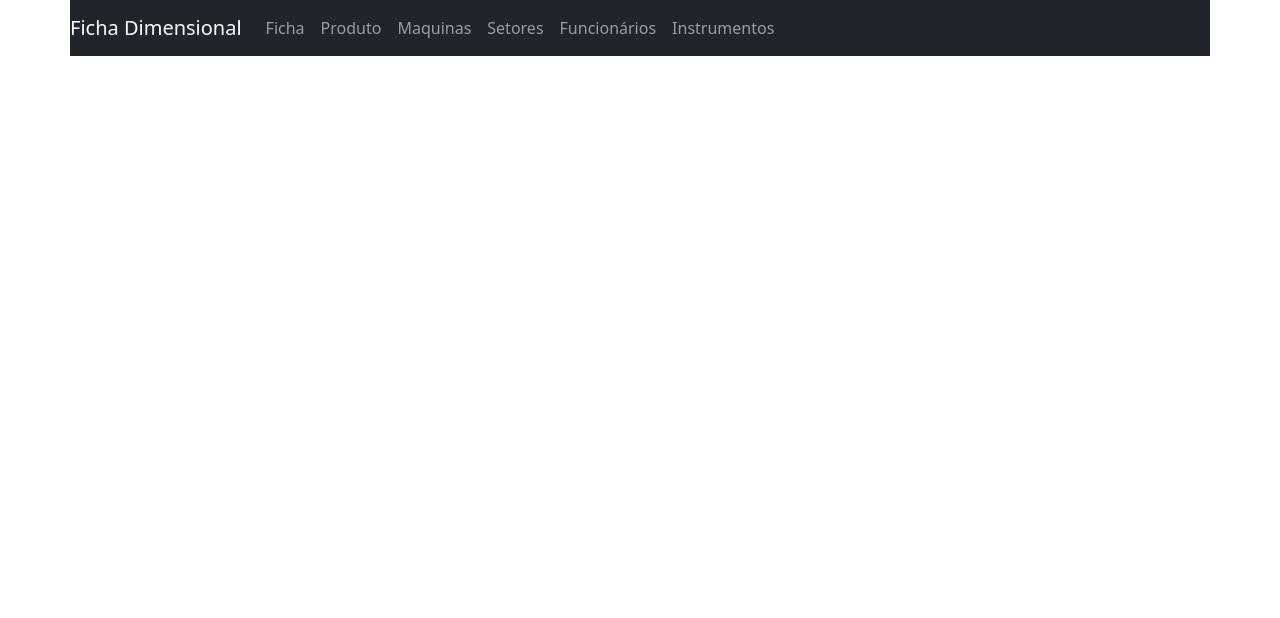
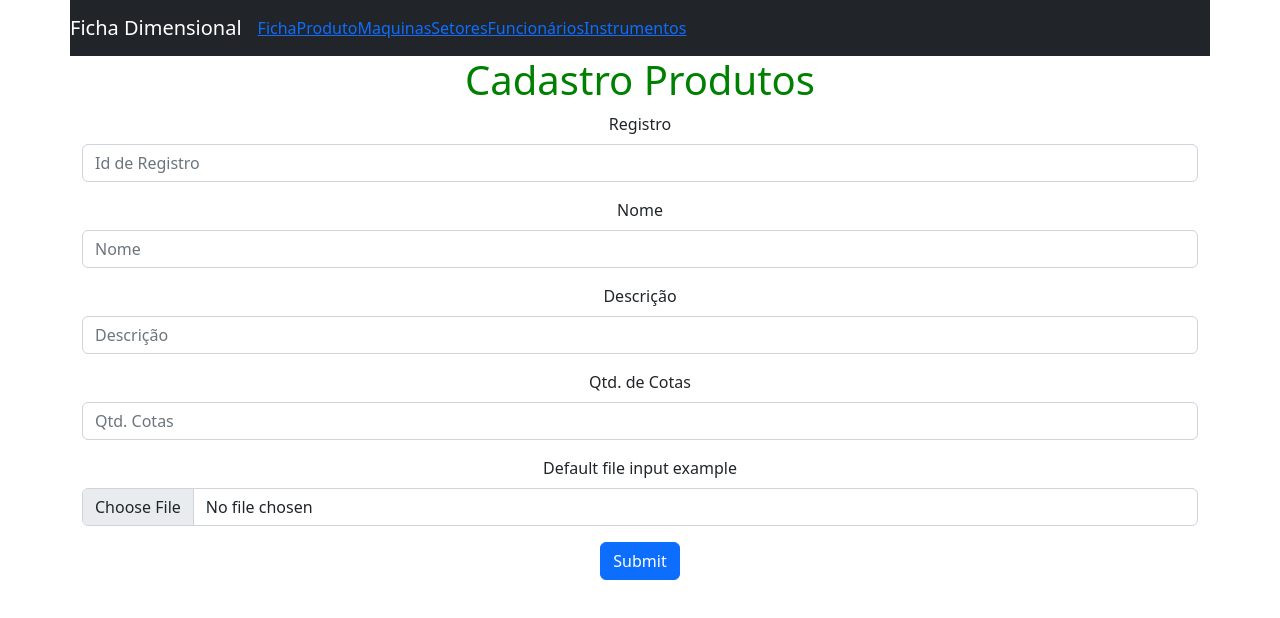
Before and after one commit to DaniloOC/ficha-dimensional-app, a React (Create React App) app: page /produtos in a window 1280 px wide. Shown: the top 618 px of the page. Built offline with nearby package versions, Linux system fonts and the light colour scheme.

Commit message:
Incluindo Router e telas de cadastro

```diff
--- a/src/App.js
+++ b/src/App.js
@@ -1,37 +1,30 @@
+import { Navbar, Row } from 'react-bootstrap';
+import Container from 'react-bootstrap/Container';
+import { NavLink, Route, BrowserRouter as Router, Routes } from 'react-router-dom';
 import './App.css';
-import Nav from 'react-bootstrap/Nav';
-import Container from 'react-bootstrap/Container';
-import { Row, Col, Navbar, LinkContainer } from 'react-bootstrap';
-import ReactDOM from 'react-dom';
-import { BrowserRouter as Router, Route, Routes, NavLink } from 'react-router-dom';
-import { useLocation } from "react-router";
 import Ficha from './components/Ficha';
-import Produtos from './components/Produtos';
-import Maquinas from './components/Maquinas';
-import Setores from './components/Setores';
 import Funcionarios from './components/Funcionarios';
 import Instrumentos from './components/Instrumentos';
+import Maquinas from './components/Maquinas';
+import Produtos from './components/Produtos';
+import Setores from './components/Setores';
 
-const Header = props => {
-    const location = useLocation();
+const Header = () => {
     return (
         <Navbar collapseOnSelect expand="lg" bg="dark" variant="dark">
             <Navbar.Brand >Ficha Dimensional</Navbar.Brand>
             <Navbar.Toggle aria-controls="responsive-navbar-nav" />
             <Navbar.Collapse id="responsive-navbar-nav">
-                <Nav activeKey={location.pathname} className="mr-auto">
-                    <Nav.Link to="/">Ficha</Nav.Link>
-                    <Nav.Link to="/produtos">Produto</Nav.Link>
-                    <Nav.Link eventKey="/maquinas">Maquinas</Nav.Link>
-                    <Nav.Link eventKey="/setores">Setores</Nav.Link>
-                    <Nav.Link eventKey="/funcionarios">Funcionários</Nav.Link>
-                    <Nav.Link eventKey="/instrumentos">Instrumentos</Nav.Link>
-                </Nav>
+                <NavLink to="/">Ficha</NavLink>
+                <NavLink to="/produtos">Produto</NavLink>
+                <NavLink to="/maquinas">Maquinas</NavLink>
+                <NavLink to="/setores">Setores</NavLink>
+                <NavLink to="/funcionarios">Funcionários</NavLink>
+                <NavLink to="/instrumentos">Instrumentos</NavLink>
             </Navbar.Collapse>
         </Navbar>
     );
 };
-const HeaderWithRouter = Header;
 
 function App() {
     return (
@@ -39,18 +32,16 @@ function App() {
             <Container>
                 <Router>
                     <Row>
-                        <HeaderWithRouter></HeaderWithRouter>
-
+                        <Header></Header>
                     </Row>
                     <Row>
                         <Routes>
-
-                            <Route exact path="/" element={Ficha} />
-                            <Route exact path="/produtos" element={Produtos} />
-                            <Route path="/maquinas" element={Maquinas} />
-                            <Route path="/setores" element={Setores} />
-                            <Route path="/funcionarios" element={Funcionarios} />
-                            <Route path="/instrumentos" element={Instrumentos} />
+                            <Route exact path="/" element={<Ficha />} />
+                            <Route exact path="/produtos" element={<Produtos />} />
+                            <Route exact path="/maquinas" element={<Maquinas />} />
+                            <Route exact path="/setores" element={<Setores />} />
+                            <Route exact path="/funcionarios" element={<Funcionarios />} />
+                            <Route exact path="/instrumentos" element={<Instrumentos />} />
                         </Routes>
                     </Row>
                 </Router>
--- a/src/components/Ficha.js
+++ b/src/components/Ficha.js
@@ -3,6 +3,9 @@ import React from 'react';
 const Ficha = () => {
     return (
         <>
+            <h1 style={{ color: "green" }}>
+                Ficha Dimensional
+            </h1>
         </>
     );
 };
--- a/src/components/Funcionarios.js
+++ b/src/components/Funcionarios.js
@@ -1,9 +1,25 @@
 import React from 'react';
+import { Form, Button } from 'react-bootstrap';
 
 const Funcionarios = () => {
     return (
         <>
-            FUNCIONÁRIOS
+            <h1 style={{ color: "green" }}>
+                Cadastro Funcionários
+            </h1>
+            <Form>
+                <Form.Group className="mb-3" controlId="formRegistro">
+                    <Form.Label>Registro</Form.Label>
+                    <Form.Control type="input" placeholder="Id de Registro" />
+                </Form.Group>
+                <Form.Group className="mb-3" controlId="formNome">
+                    <Form.Label>Nome</Form.Label>
+                    <Form.Control type="input" placeholder="Nome" />
+                </Form.Group>
+                <Button variant="primary" type="submit">
+                    Submit
+                </Button>
+            </Form>
         </>
     );
 };
--- a/src/components/Instrumentos.js
+++ b/src/components/Instrumentos.js
@@ -1,9 +1,29 @@
 import React from 'react';
+import { Form, Button } from 'react-bootstrap';
 
 const Instrumentos = () => {
     return (
         <>
-            INSTRUMENTOS
+            <h1 style={{ color: "green" }}>
+                Cadastro Instrumentos
+            </h1>
+            <Form>
+                <Form.Group className="mb-3" controlId="formRegistro">
+                    <Form.Label>Registro</Form.Label>
+                    <Form.Control type="input" placeholder="Id de Registro" />
+                </Form.Group>
+                <Form.Group className="mb-3" controlId="formNome">
+                    <Form.Label>Nome</Form.Label>
+                    <Form.Control type="input" placeholder="Nome" />
+                </Form.Group>
+                <Form.Group className="mb-3" controlId="formDescricao">
+                    <Form.Label>Descrição</Form.Label>
+                    <Form.Control type="input" placeholder="Descrição" />
+                </Form.Group>
+                <Button variant="primary" type="submit">
+                    Submit
+                </Button>
+            </Form>
         </>
     );
 };
--- a/src/components/Maquinas.js
+++ b/src/components/Maquinas.js
@@ -1,9 +1,29 @@
 import React from 'react';
+import { Form, Button } from 'react-bootstrap';
 
 const Maquinas = () => {
     return (
         <>
-            MAQUINAS
+            <h1 style={{ color: "green" }}>
+                Cadastro Máquinas
+            </h1>
+            <Form>
+                <Form.Group className="mb-3" controlId="formRegistro">
+                    <Form.Label>Registro</Form.Label>
+                    <Form.Control type="input" placeholder="Id de Registro" />
+                </Form.Group>
+                <Form.Group className="mb-3" controlId="formNome">
+                    <Form.Label>Nome</Form.Label>
+                    <Form.Control type="input" placeholder="Nome" />
+                </Form.Group>
+                <Form.Group className="mb-3" controlId="formDescricao">
+                    <Form.Label>Descrição</Form.Label>
+                    <Form.Control type="input" placeholder="Descrição" />
+                </Form.Group>
+                <Button variant="primary" type="submit">
+                    Submit
+                </Button>
+            </Form>
         </>
     );
 };
--- a/src/components/Produtos.js
+++ b/src/components/Produtos.js
@@ -1,9 +1,38 @@
 import React from 'react';
+import { Form, Button } from 'react-bootstrap';
+
 
 const Produtos = () => {
     return (
         <>
-            PRODUTOS
+            <h1 style={{ color: "green" }}>
+                Cadastro Produtos
+            </h1>
+            <Form>
+                <Form.Group className="mb-3" controlId="formRegistro">
+                    <Form.Label>Registro</Form.Label>
+                    <Form.Control type="input" placeholder="Id de Registro" />
+                </Form.Group>
+                <Form.Group className="mb-3" controlId="formNome">
+                    <Form.Label>Nome</Form.Label>
+                    <Form.Control type="input" placeholder="Nome" />
+                </Form.Group>
+                <Form.Group className="mb-3" controlId="formDescricao">
+                    <Form.Label>Descrição</Form.Label>
+                    <Form.Control type="input" placeholder="Descrição" />
+                </Form.Group>
+                <Form.Group className="mb-3" controlId="formQtdCotas">
+                    <Form.Label>Qtd. de Cotas</Form.Label>
+                    <Form.Control type="input" placeholder="Qtd. Cotas" />
+                </Form.Group>
+                <Form.Group controlId="formFileImage" className="mb-3">
+                    <Form.Label>Default file input example</Form.Label>
+                    <Form.Control type="file" />
+                </Form.Group>
+                <Button variant="primary" type="submit">
+                    Submit
+                </Button>
+            </Form>
         </>
     );
 };
--- a/src/components/Setores.js
+++ b/src/components/Setores.js
@@ -1,9 +1,29 @@
 import React from 'react';
+import { Form, Button } from 'react-bootstrap';
 
 const Setores = () => {
     return (
         <>
-            SETORES
+            <h1 style={{ color: "green" }}>
+                Cadastro Setores
+            </h1>
+            <Form>
+                <Form.Group className="mb-3" controlId="formRegistro">
+                    <Form.Label>Registro</Form.Label>
+                    <Form.Control type="input" placeholder="Id de Registro" />
+                </Form.Group>
+                <Form.Group className="mb-3" controlId="formNome">
+                    <Form.Label>Nome</Form.Label>
+                    <Form.Control type="input" placeholder="Nome" />
+                </Form.Group>
+                <Form.Group className="mb-3" controlId="formDescricao">
+                    <Form.Label>Descrição</Form.Label>
+                    <Form.Control type="input" placeholder="Descrição" />
+                </Form.Group>
+                <Button variant="primary" type="submit">
+                    Submit
+                </Button>
+            </Form>
         </>
     );
 };
```
Lines whose indentation alone changed are shown as unchanged.
